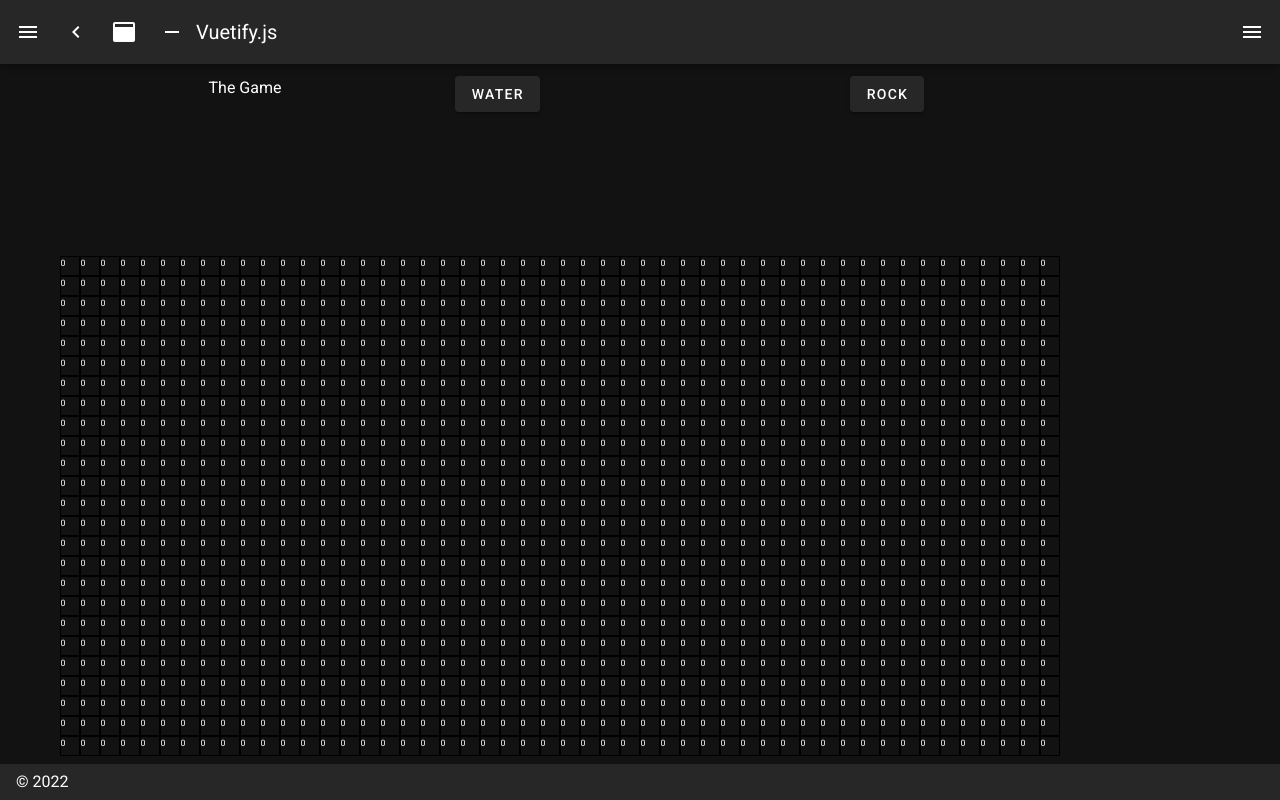
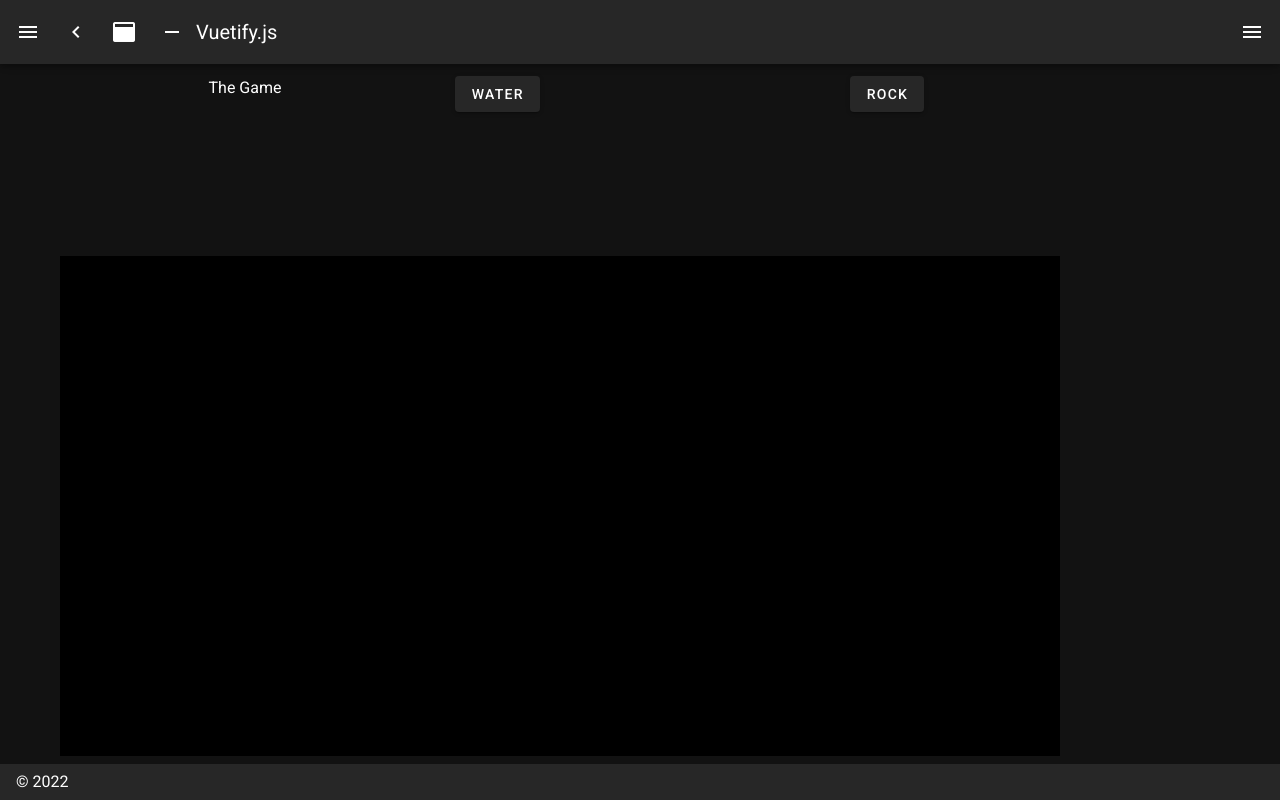
Before and after one commit to GrantErickson/VerticalVenture, a Nuxt app: page /game in a window 1280 px wide. Built offline with nearby package versions, Linux system fonts and the light colour scheme.

Commit message:
Water filled level on UI

```diff
--- a/pages/game.vue
+++ b/pages/game.vue
@@ -9,19 +9,27 @@
       <v-col>
         <div class="world">
           <template v-for="row in game.world.blocks">
-            <span
+            <div
               class="block"
               v-for="block in row"
               v-bind:key="block.key"
               v-bind:style="{
-                backgroundColor: block.blockType.background,
-                borderColor: block.isActive ? 'red' : 'black',
+                borderWidth: block.isActive ? '1px' : '0px',
                 top: game.heightInPx - block.y * 20 + 'px',
                 left: block.x * 20 + 'px',
               }"
               @click="clickBlock(block)"
-              >{{ Math.round(block.percentFilled) }}
-            </span>
+            >
+              <!-- {{ Math.round(block.percentFilled) }} -->
+              <div
+                class="fill"
+                v-bind:style="{
+                  backgroundColor: block.blockType.background,
+                  height: block.percentFilled + '%',
+                }"
+              ></div>
+              <div class="overlay"></div>
+            </div>
           </template>
         </div>
       </v-col>
@@ -40,8 +48,6 @@ export default class GamePage extends Vue {
   game = new Game(50, 25)
 
   mounted() {
-    console.log(this.game.world.width)
-    console.log(this.game.world.height)
     this.game.start()
   }
 
@@ -78,18 +84,25 @@ export default class GamePage extends Vue {
 
 <style scoped>
 .block {
-  border: 1px solid black;
+  border: 0px solid rgba(50, 50, 10, 0.1);
   margin: 0px;
   display: inline-block;
   width: 20px;
   height: 20px;
   background-color: #000;
-  border-color: white;
   font-size: 0.55em;
   position: absolute;
+  box-sizing: border-box;
 }
 .world {
   top: 100px;
   position: relative;
 }
+
+.block .fill {
+  position: absolute;
+  bottom: 0px;
+  left: 0px;
+  width: 100%;
+}
 </style>
--- a/scripts/liquidBlockType.ts
+++ b/scripts/liquidBlockType.ts
@@ -26,7 +26,6 @@ export class LiquidBlockType extends BlockType {
         if (amountToFlow < this.amountToEvaporate) {
           // Empty the block
           amountToFlow = block.percentFilled
-          //console.log('Emptying block')
         }
         // See if this fills the lower block
         if (blockBelow.percentFilled + amountToFlow >= 100) {
@@ -64,7 +63,6 @@ export class LiquidBlockType extends BlockType {
         }
 
         let average = total / blockCount
-        console.log(`Sideways: ${total}/${blockCount} = ${average}`)
         // Make sure this is worth flowing
         if (Math.abs(average - block.percentFilled) > this.amountToEvaporate) {
           if (leftBlock) {
```
